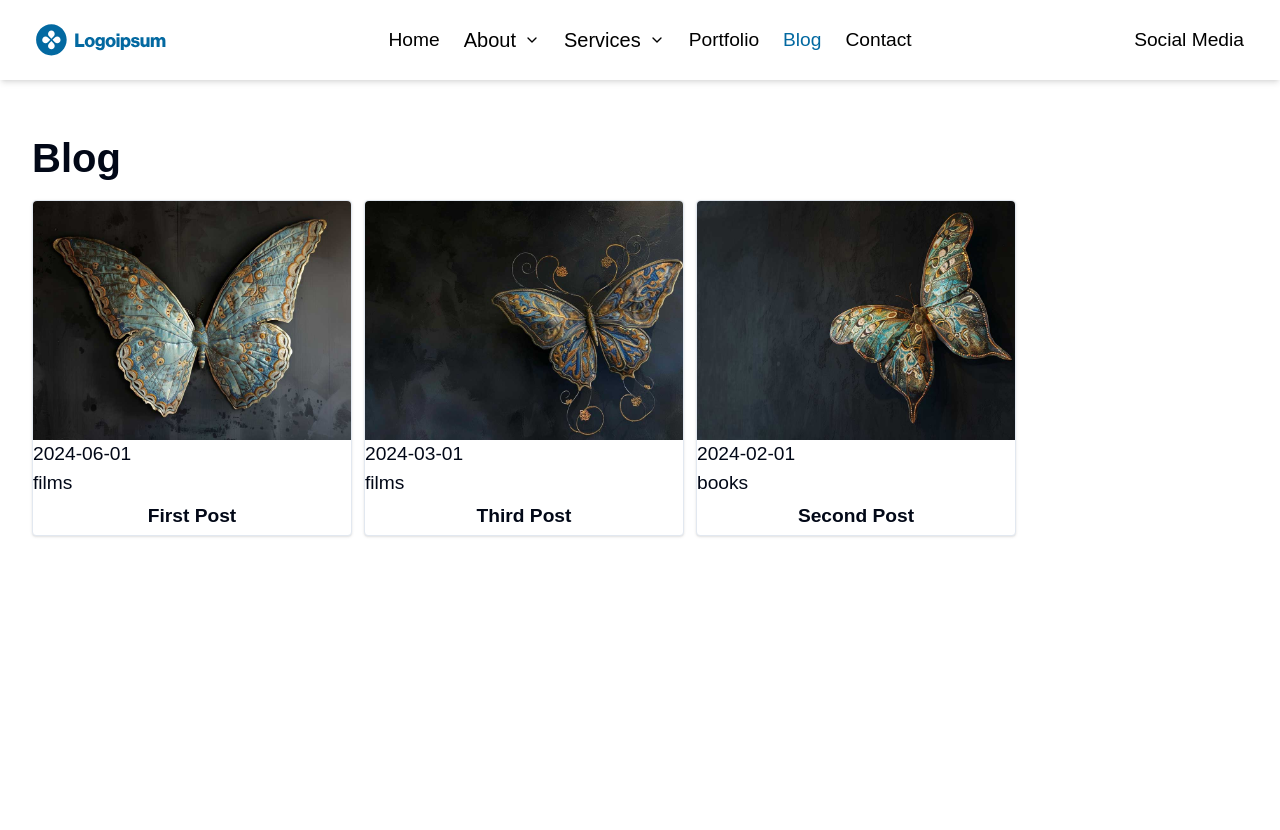
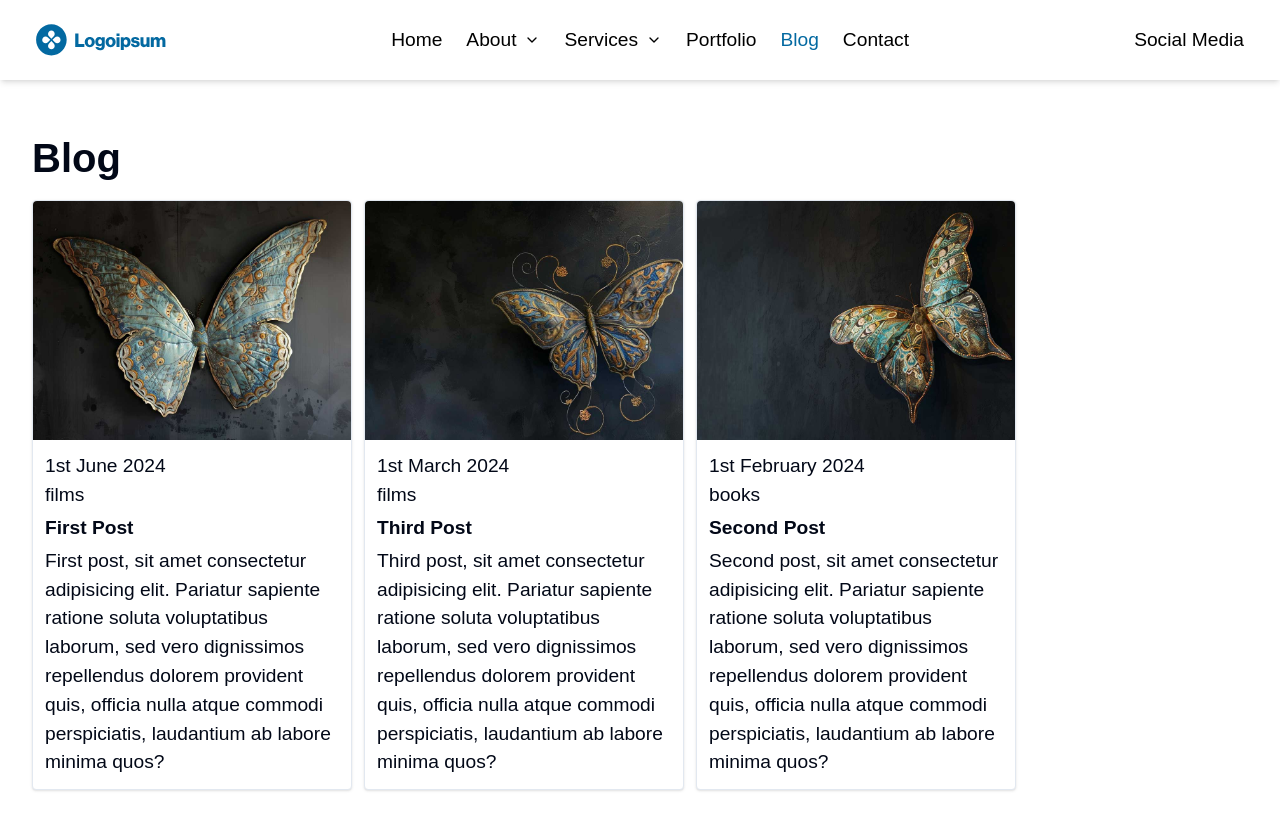
Before and after one commit to Daddyjohn63/portfolio-website, a Next.js app: page /blog in a window 1280 px wide. Shown: the top 830 px of the page. Before the commit the page ends 800 px from the top, so only its background shows below. Built offline with nearby package versions, Linux system fonts and the light colour scheme; a web font is replaced by a local one.

Commit message:
date formatter added

```diff
--- a/app/blog/[slug]/page.jsx
+++ b/app/blog/[slug]/page.jsx
@@ -1,6 +1,7 @@
 //Posts single
 import Heading from '@/components/common/Heading';
 import { getBlogPost, getSlugs } from '@/lib/blog';
+import { formatDateString } from '@/lib/date';
 import Image from 'next/image';
 
 export async function generateStaticParams() {
@@ -19,12 +20,15 @@ const BlogSinglePage = async ({ params: { slug } }) => {
   //console.log('PROPS', props);
   const post = await getBlogPost(slug);
 
+  const formattedDate = formatDateString(post?.date);
+
   console.log('[Posts Page] rendering', slug);
 
   return (
     <div className="container mt-[3rem]">
       <div>
         <Heading>{post?.title}</Heading>
+        <span>{formattedDate}</span>
       </div>
       <Image
         src={post?.image}
--- a/app/blog/page.jsx
+++ b/app/blog/page.jsx
@@ -2,6 +2,7 @@ import { getBlogPosts } from '@/lib/blog';
 import Link from 'next/link';
 import Image from 'next/image';
 import Heading from '@/components/common/Heading';
+import { formatDateString } from '@/lib/date';
 
 export const metadata = {
   title: 'Blog Page',
@@ -29,12 +30,15 @@ const BlogPage = async () => {
                   alt=""
                   className="rounded-t"
                 />
-                <div className="flex flex-col">
-                  <span>{post?.date}</span>
-                  <span>{post?.category}</span>
+                <div className="p-3">
+                  <div className="flex flex-col">
+                    <span>{formatDateString(post?.date)}</span>
+                    <span>{post?.category}</span>
+                  </div>
+
+                  <h2 className="font-semibold py-1">{post?.title}</h2>
+                  <p>{post?.excerpt}</p>
                 </div>
-
-                <h2 className="font-semibold py-1 text-center">{post?.title}</h2>
               </Link>
             </li>
           ))}
--- a/app/globals.css
+++ b/app/globals.css
@@ -9,7 +9,9 @@ body,
 }
 
 body p,
-a {
+a,
+span,
+li {
   font-size: 1.2rem;
 }
 
--- a/content/blog/first-post.md
+++ b/content/blog/first-post.md
@@ -3,7 +3,8 @@ title: 'First Post'
 image: '/images/blog1.jpg'
 date: '2024-06-01'
 category: 'films'
-sub-heading: ''
+subheading: ''
+excerpt: 'First post, sit amet consectetur adipisicing elit. Pariatur sapiente ratione soluta voluptatibus laborum, sed vero dignissimos repellendus dolorem provident quis, officia nulla atque commodi perspiciatis, laudantium ab labore minima quos?'
 ---
 
 First post, sit amet consectetur adipisicing elit. Pariatur sapiente ratione soluta voluptatibus laborum, sed vero dignissimos repellendus dolorem provident quis, officia nulla atque commodi perspiciatis, laudantium ab labore minima quos? Quos cum mollitia, aspernatur veritatis nihil culpa reiciendis dolorem voluptatibus excepturi odio eos quae optio, quasi quam accusamus! Voluptates animi alias ullam dolor, soluta quas doloribus labore dolorem libero non similique quisquam nulla aut fugit maxime eaque asperiores odit doloremque dolores cumque, itaque totam aspernatur perferendis? Dolores, eos. Ex repellendus aliquam inventore placeat reprehenderit optio neque, rem molestias distinctio fuga esse sint error quo, dicta aut fugiat. Corporis, aperiam.
--- a/content/blog/second-post.md
+++ b/content/blog/second-post.md
@@ -3,7 +3,8 @@ title: 'Second Post'
 image: '/images/blog2.jpg'
 date: '2024-02-01'
 category: 'books'
-sub-heading: ''
+subheading: ''
+excerpt: 'Second post, sit amet consectetur adipisicing elit. Pariatur sapiente ratione soluta voluptatibus laborum, sed vero dignissimos repellendus dolorem provident quis, officia nulla atque commodi perspiciatis, laudantium ab labore minima quos?'
 ---
 
 Second post, sit amet consectetur adipisicing elit. Pariatur sapiente ratione soluta voluptatibus laborum, sed vero dignissimos repellendus dolorem provident quis, officia nulla atque commodi perspiciatis, laudantium ab labore minima quos? Quos cum mollitia, aspernatur veritatis nihil culpa reiciendis dolorem voluptatibus excepturi odio eos quae optio, quasi quam accusamus! Voluptates animi alias ullam dolor, soluta quas doloribus labore dolorem libero non similique quisquam nulla aut fugit maxime eaque asperiores odit doloremque dolores cumque, itaque totam aspernatur perferendis? Dolores, eos. Ex repellendus aliquam inventore placeat reprehenderit optio neque, rem molestias distinctio fuga esse sint error quo, dicta aut fugiat. Corporis, aperiam.
--- a/content/blog/third-post.md
+++ b/content/blog/third-post.md
@@ -3,7 +3,8 @@ title: 'Third Post'
 image: '/images/blog3.jpg'
 date: '2024-03-01'
 category: 'films'
-sub-heading: ''
+subheading: ''
+excerpt: 'Third post, sit amet consectetur adipisicing elit. Pariatur sapiente ratione soluta voluptatibus laborum, sed vero dignissimos repellendus dolorem provident quis, officia nulla atque commodi perspiciatis, laudantium ab labore minima quos?'
 ---
 
 Third post, sit amet consectetur adipisicing elit. Pariatur sapiente ratione soluta voluptatibus laborum, sed vero dignissimos repellendus dolorem provident quis, officia nulla atque commodi perspiciatis, laudantium ab labore minima quos? Quos cum mollitia, aspernatur veritatis nihil culpa reiciendis dolorem voluptatibus excepturi odio eos quae optio, quasi quam accusamus! Voluptates animi alias ullam dolor, soluta quas doloribus labore dolorem libero non similique quisquam nulla aut fugit maxime eaque asperiores odit doloremque dolores cumque, itaque totam aspernatur perferendis? Dolores, eos. Ex repellendus aliquam inventore placeat reprehenderit optio neque, rem molestias distinctio fuga esse sint error quo, dicta aut fugiat. Corporis, aperiam.
--- a/lib/blog.js
+++ b/lib/blog.js
@@ -12,10 +12,10 @@ export async function getBlogPost(slug) {
   const text = await readFile(`./content/blog/${slug}.md`, 'utf8');
   const {
     content,
-    data: { title, image, date, category }
+    data: { title, image, date, category, subheading, excerpt }
   } = matter(text);
   const body = marked(content);
-  return { slug, title, date, image, category, body };
+  return { slug, title, date, image, category, subheading, excerpt, body };
 }
 
 export async function getBlogPosts() {
--- /dev/null
+++ b/lib/date.js
@@ -0,0 +1,42 @@
+export function formatDateString(dateString) {
+  const monthNames = [
+    'January',
+    'February',
+    'March',
+    'April',
+    'May',
+    'June',
+    'July',
+    'August',
+    'September',
+    'October',
+    'November',
+    'December'
+  ];
+
+  // Parse the date string and create a new Date object
+  const date = new Date(dateString);
+
+  // Get the day, month, and year from the Date object
+  const day = date.getDate();
+  const month = monthNames[date.getMonth()];
+  const year = date.getFullYear();
+
+  // Function to get the ordinal suffix for the day
+  function getOrdinalSuffix(day) {
+    if (day > 3 && day < 21) return 'th';
+    switch (day % 10) {
+      case 1:
+        return 'st';
+      case 2:
+        return 'nd';
+      case 3:
+        return 'rd';
+      default:
+        return 'th';
+    }
+  }
+
+  // Return the formatted date string
+  return `${day}${getOrdinalSuffix(day)} ${month} ${year}`;
+}
```
